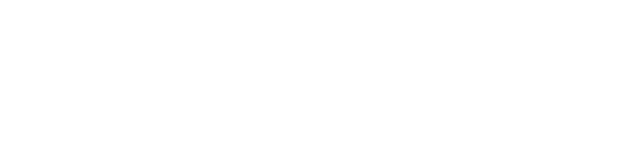
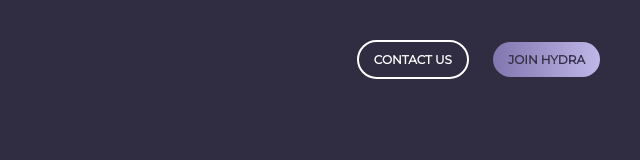
Before and after one commit to Tumworobere/Hydra-landing-page, a plain HTML site: page index.html in a window 1280 px wide. Shown: the whole page, without its empty margins (640-1280 px from the left). Drawn offline with Linux system fonts and the light colour scheme.

Commit message:
hydra-landing-page

```diff
--- a/index.html
+++ b/index.html
@@ -5,12 +5,27 @@
   <meta charset="utf-8">
   <meta name="viewport" content="width=device-width">
   <title>Hydra landing page </title>
+   <link rel="preconnect" href="https://fonts.googleapis.com">
+   <link rel="preconnect" href="https://fonts.gstatic.com" crossorigin>
+   <link href="https://fonts.googleapis.com/css2?family=Montserrat&display=swap" rel="stylesheet">
+   <link href="./style.css" rel="stylesheet" type="text/css" />
 
-  <link href="./style.css" rel="stylesheet" type="text/css" />
 </head>
 
 <body>
-    <header></header>
+    <header>
+      <div class="button-container">
+        <a href="#" class="contact-button">CONTACT US</a>
+        <a href="#" class="hydra-button">JOIN HYDRA</a>
+
+      </div>
+
+
+
+
+
+
+    </header>
     <main></main>
     <footer></footer>
 </body>
--- a/style.css
+++ b/style.css
@@ -1,4 +1,53 @@
 body {
     margin: 0;
-    padding: 0
+    padding: 0;
+    font-family:  'Montserrat', sans-serif;
+   box-sizing: border-box;
+    background-color: #302c42;
+
   }
+
+
+
+ .button-container {
+    margin: 30px;
+    padding: 0;
+    text-align: right;
+
+}
+
+.hydra-button {
+    display: inline-block;
+    border-radius: 40px;
+    background: linear-gradient(90deg, #8176AF 0%, #C0B7E8 100%);
+    color: #343045;
+    font-family: Montserrat;
+    font-size: 12px;
+    font-style: normal;
+    font-weight: 700;
+    line-height: normal;
+    text-decoration: none;
+    text-align: center;
+    margin: 10px;
+    padding: 10px 15px;
+}
+.contact-button {
+    display: inline-block;
+    border: 2px solid #fff;
+    border-radius: 40px;
+    color: #fff;
+    font-family: Montserrat;
+    font-size: 12px;
+    font-style: normal;
+    font-weight: 700;
+    line-height: normal;
+    text-decoration: none;
+    text-align: center;
+    margin: 10px;
+    padding: 10px 15px;
+
+}
+
+
+  .hydra-button:hover, .contact-button:hover {
+  }
```
